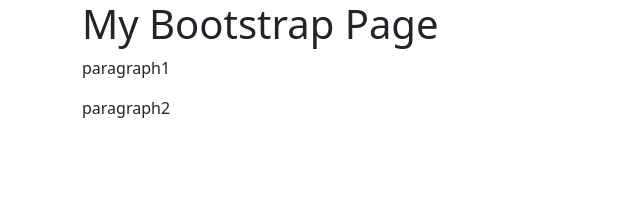
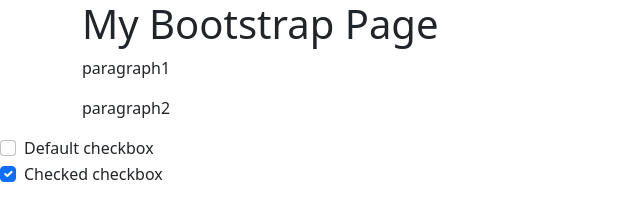
Before and after one commit to robertmoore40/fallout-checklists, a website: page index.html in a window 1280 px wide. Shown: the whole page, without its empty margins (0-640 px from the left). Drawn offline with nearby package versions, Linux system fonts and the light colour scheme.

Commit message:
added checkboxes

```diff
--- a/index.html
+++ b/index.html
@@ -15,6 +15,33 @@
         <p>paragraph2</p>
       </div>
 
+      <!-- Default checkbox -->
+<div class="form-check">
+    <input
+      class="form-check-input"
+      type="checkbox"
+      value=""
+      id="flexCheckDefault"
+    />
+    <label class="form-check-label" for="flexCheckDefault">
+      Default checkbox
+    </label>
+  </div>
+
+  <!-- Checked checkbox -->
+  <div class="form-check">
+    <input
+      class="form-check-input"
+      type="checkbox"
+      value=""
+      id="flexCheckChecked"
+      checked
+    />
+    <label class="form-check-label" for="flexCheckChecked">
+      Checked checkbox
+    </label>
+  </div>
+
 
 
 
```
